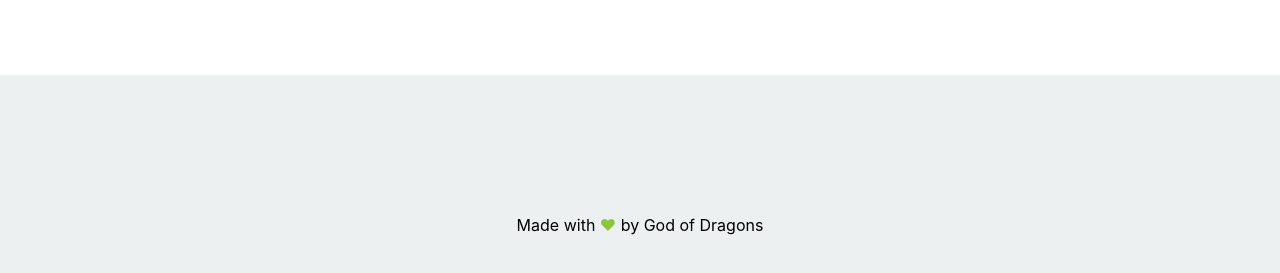
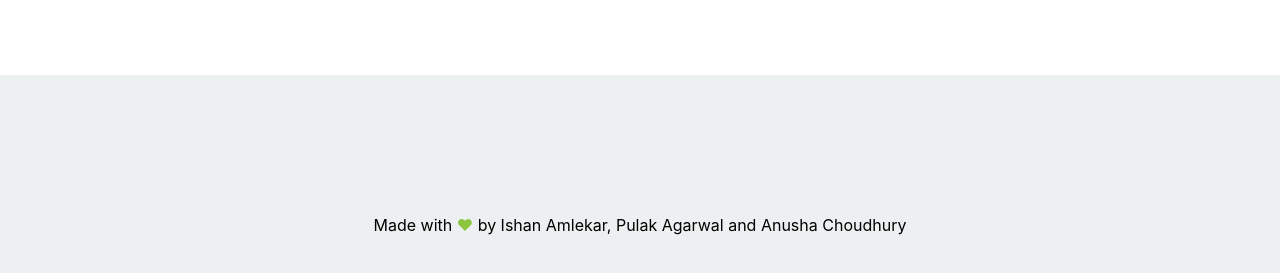
Before and after one commit to GodofDragons/PolySeeds-for-Peace, a plain HTML site: page index.html in a window 1280 px wide. Shown: the part 1395-1668 px from the top of the page. Drawn offline with nearby package versions, Linux system fonts and the light colour scheme; no server answers.

Commit message:
Update index.html

```diff
--- a/index.html
+++ b/index.html
@@ -86,7 +86,7 @@
 
 
         <div class="footer">
-            <p>Made with <span>&#x2764; </span>by God of Dragons<span></span></p>
+            <p>Made with <span>&#x2764; </span>by Ishan Amlekar, Pulak Agarwal and Anusha Choudhury<span></span></p>
 
             </div>
         </div>
```
